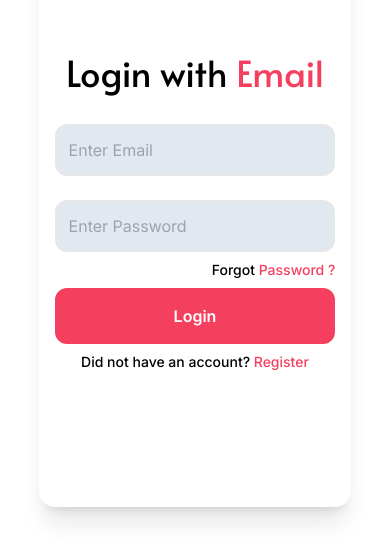
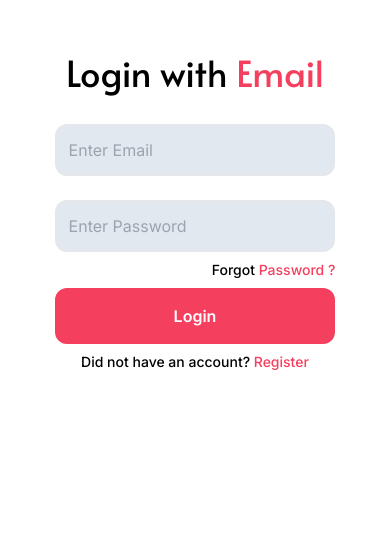
Before and after one commit to Puskar-Roy/Secure-Auth-System, a Next.js app in the folder apps/web/: page /login in a window 390 px wide. Shown: the part 210-770 px from the top of the page. Built offline with nearby package versions, Linux system fonts and the light colour scheme.

Commit message:
feat : register responsive

```diff
--- a/apps/web/app/(auth)/login/page.tsx
+++ b/apps/web/app/(auth)/login/page.tsx
@@ -12,7 +12,7 @@ const alata = Alata({
 export default function Page(): JSX.Element {
   return (
     <main className="w-[80%] mx-auto h-screen flex justify-center items-center">
-      <div className=" bg-white shadow-xl mx-auto w-full sm:w-[90%] rounded-2xl flex justify-center items-center h-[70%]">
+      <div className=" bg-white sm:shadow-xl mx-auto w-full sm:w-[90%] rounded-2xl flex justify-center items-center h-[70%]">
         <div className="w-[90%] sm:w-[35%] mx-auto flex gap-8 flex-col">
           <div
             className={`font-semibold text-4xl text-center ${alata.className}`}
--- a/apps/web/app/(auth)/register/page.tsx
+++ b/apps/web/app/(auth)/register/page.tsx
@@ -13,7 +13,7 @@ export default function Page(): JSX.Element {
 
   return (
     <main className="w-[80%] mx-auto h-screen flex justify-center items-center">
-      <div className=" bg-white shadow-xl mx-auto w-full sm:w-[90%] rounded-2xl flex justify-center items-center h-[70%]">
+      <div className=" bg-white sm:shadow-xl mx-auto w-full sm:w-[90%] rounded-2xl flex justify-center items-center h-[70%]">
         <div className="w-[90%] sm:w-[35%] mx-auto flex gap-8 flex-col">
           <div
             className={`font-semibold text-4xl text-center ${alata.className}`}
```
